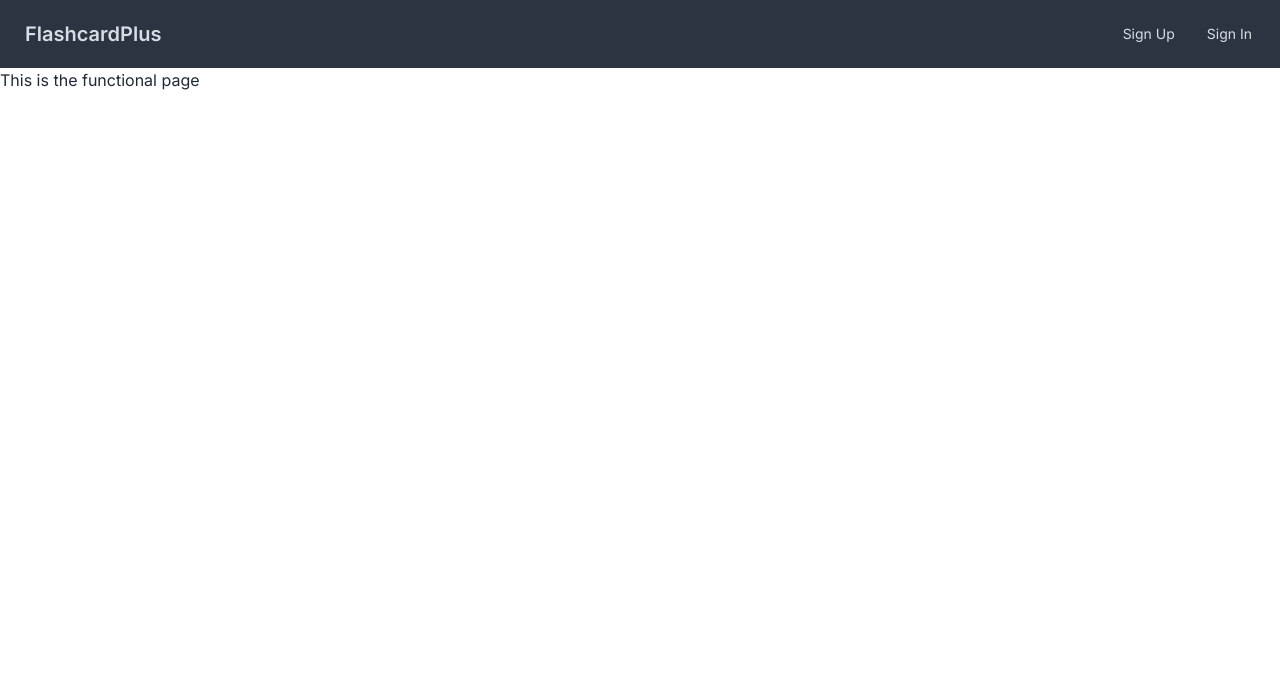
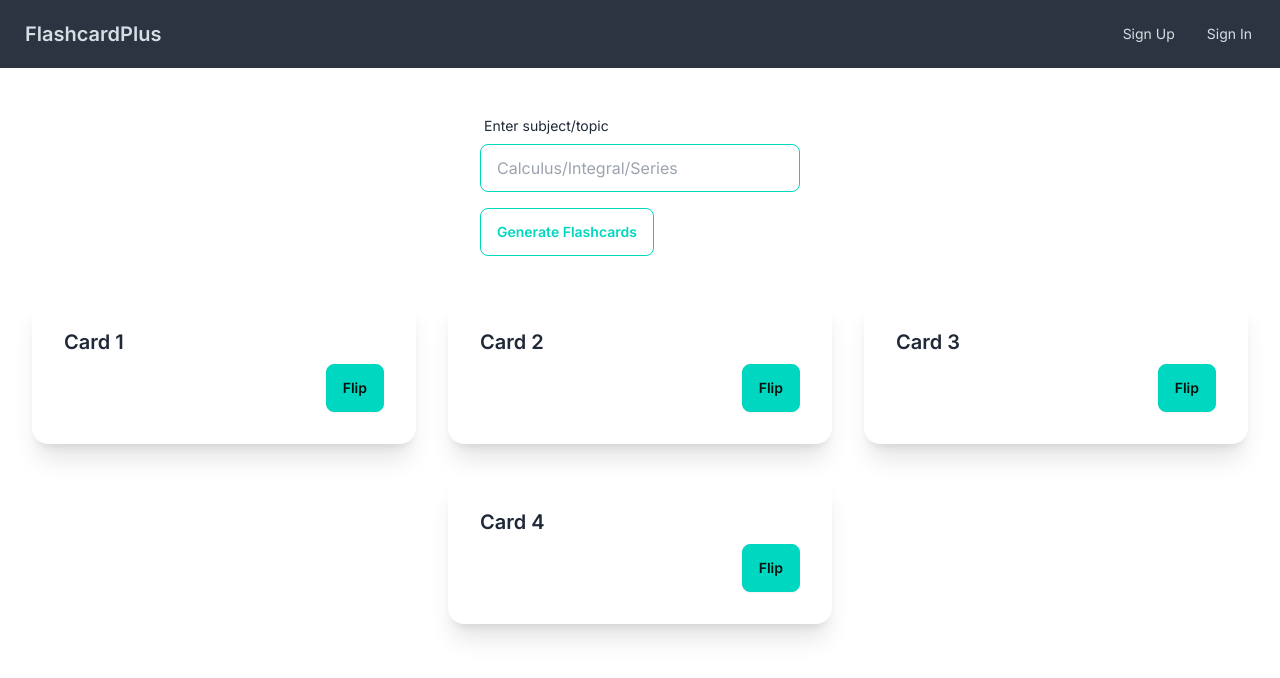
Before and after one commit to MargaretLai/AI-Flashcard-Generator, a Next.js app: page /generate in a window 1280 px wide. Shown: the top 678 px of the page. Built offline with nearby package versions, Linux system fonts and the light colour scheme; no server answers.

Commit message:
Hardcoded the Flashcard component

```diff
--- /dev/null
+++ b/app/components/Flashcard.jsx
@@ -0,0 +1,34 @@
+"use client";
+import React from "react";
+
+export default function Flashcard({
+  id,
+  title,
+  definition,
+  isFlipped,
+  onFlip,
+}) {
+  return (
+    <div
+      className={`card bg-base-100 w-96 shadow-xl ${
+        isFlipped ? "flipped" : ""
+      }`}
+    >
+      <div className="card-body">
+        {isFlipped ? (
+          <div>
+            <h1 className="card-title">Definition</h1>
+            <p>{definition}</p>
+          </div>
+        ) : (
+          <h1 className="card-title">{title}</h1>
+        )}
+        <div className="card-actions justify-end">
+          <button className="btn btn-accent" onClick={() => onFlip(id)}>
+            Flip
+          </button>
+        </div>
+      </div>
+    </div>
+  );
+}
--- /dev/null
+++ b/app/components/FlashcardList.jsx
@@ -0,0 +1,36 @@
+"use client";
+import React, { useState } from "react";
+import Flashcard from "./Flashcard";
+
+export default function FlashcardList() {
+  const [flippedCards, setFlippedCards] = useState({});
+
+  const handleFlip = (id) => {
+    setFlippedCards((prevState) => ({
+      ...prevState,
+      [id]: !prevState[id],
+    }));
+  };
+
+  const flashcards = [
+    { id: 1, title: "Card 1", definition: "Definition 1" },
+    { id: 2, title: "Card 2", definition: "Definition 2" },
+    { id: 3, title: "Card 3", definition: "Definition 3" },
+    { id: 4, title: "Card 4", definition: "Definition 4" },
+  ];
+
+  return (
+    <div className="flex justify-center items-center flex-wrap gap-8">
+      {flashcards.map((flashcard) => (
+        <Flashcard
+          key={flashcard.id}
+          id={flashcard.id}
+          title={flashcard.title}
+          definition={flashcard.definition}
+          isFlipped={flippedCards[flashcard.id]}
+          onFlip={handleFlip}
+        />
+      ))}
+    </div>
+  );
+}
--- /dev/null
+++ b/app/components/UserInput.jsx
@@ -0,0 +1,17 @@
+import React from "react";
+
+export default function UserInput() {
+  return (
+    <label className="form-control w-full max-w-xs user-input">
+      <div className="label">
+        <span className="label-text">Enter subject/topic</span>
+      </div>
+      <input
+        type="text"
+        placeholder="Calculus/Integral/Series"
+        className="input input-bordered input-accent w-full max-w-xs"
+      />
+      <button className="btn btn-outline btn-accent user-input-button">Generate Flashcards</button>
+    </label>
+  );
+}
--- a/app/generate/page.jsx
+++ b/app/generate/page.jsx
@@ -1,10 +1,13 @@
-import React from 'react'
-import { getAuth } from '@clerk/nextjs/server'
+import React from "react";
+import { getAuth } from "@clerk/nextjs/server";
+import UserInput from "../components/UserInput";
+import FlashcardList from "../components/FlashcardList";
 
 export default function page() {
   return (
-    <div>
-      This is the functional page
-    </div>
-  )
+    <>
+      <UserInput />
+      <FlashcardList />
+    </>
+  );
 }
--- a/app/globals.css
+++ b/app/globals.css
@@ -8,3 +8,12 @@
     justify-content: center;
     margin-top: 5rem;
 }
+
+.user-input {
+    display: block;
+    margin: 2.5rem auto;
+}
+
+.user-input-button {
+    margin-top: 1rem;
+}
```
